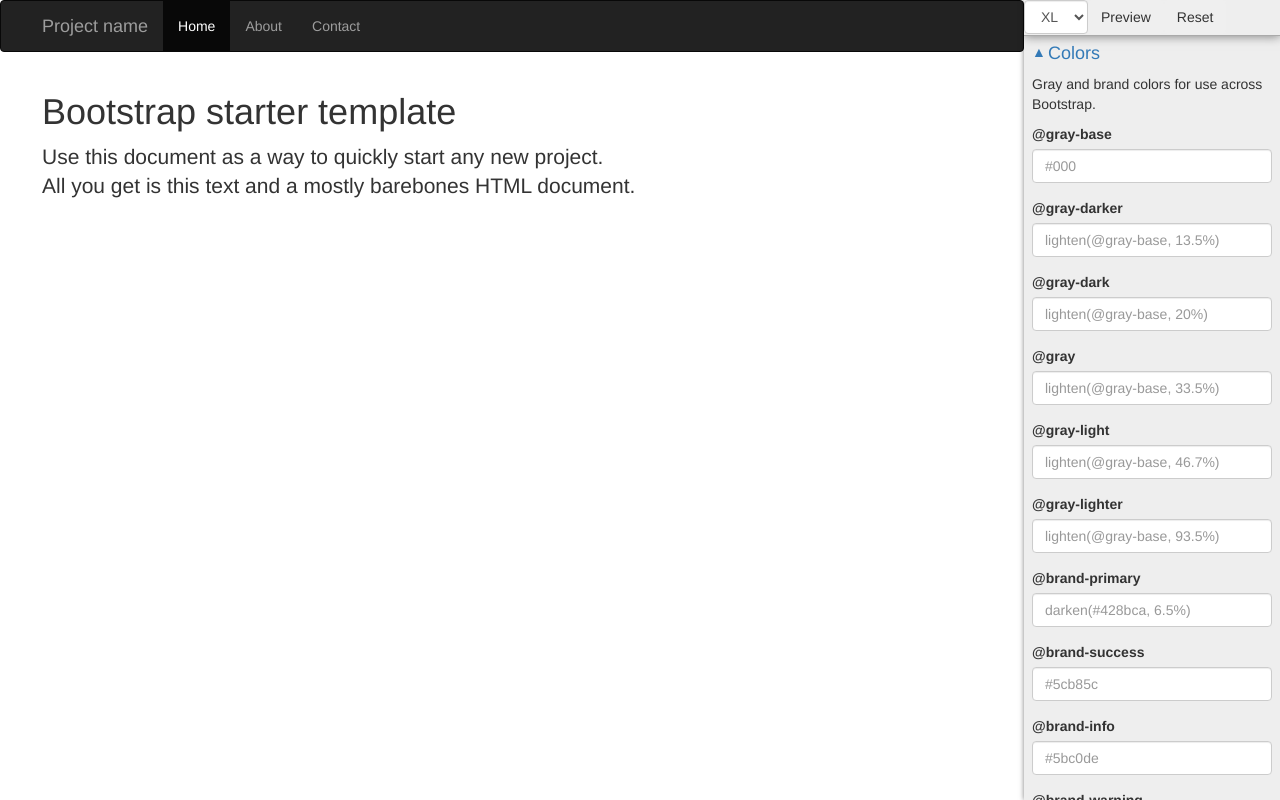
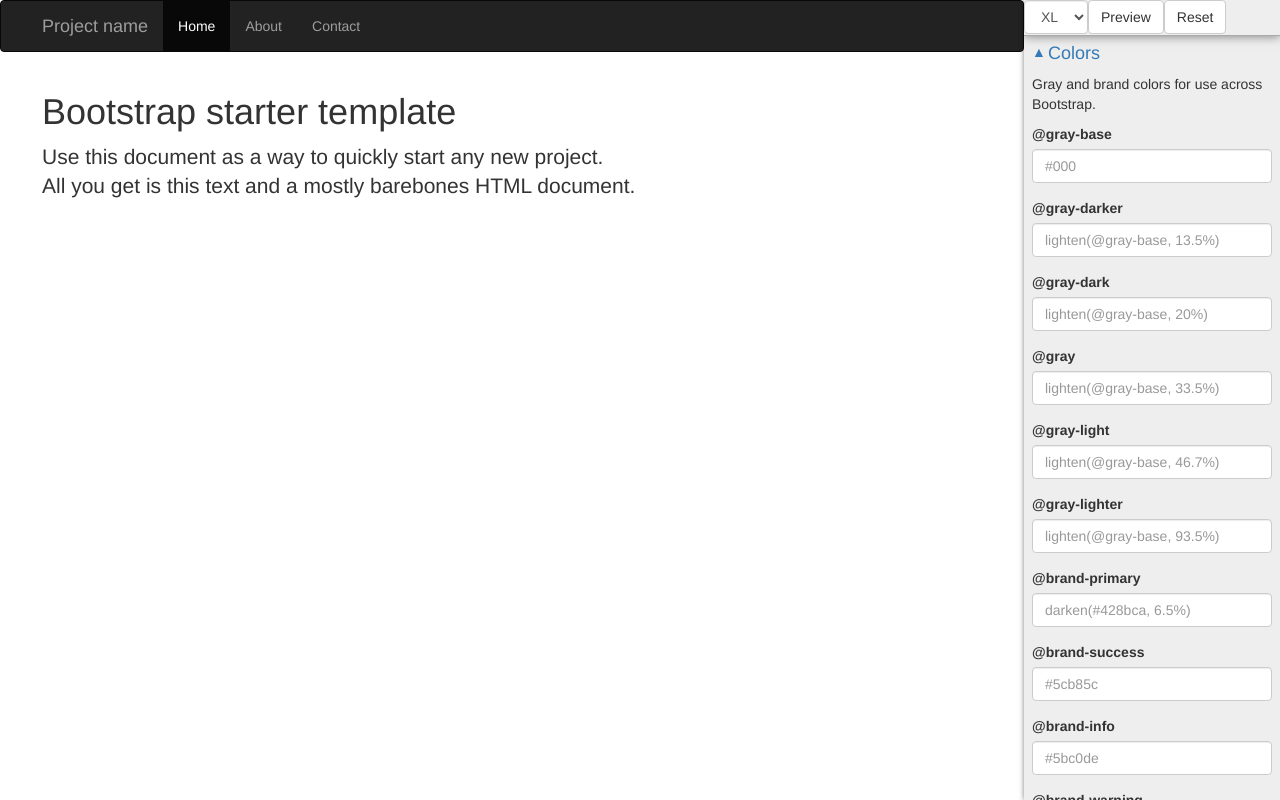
Before and after one commit to dabapps/betta, a website: page index.html in a window 1280 px wide. Drawn offline with Linux system fonts and the light colour scheme.

Commit message:
Change button classes

```diff
--- a/index.html
+++ b/index.html
@@ -15,8 +15,8 @@
       <div class="sidebar-menu">
         <div class="form-group">
           <select id="size-control" class="form-control size-control"></select>
-          <button id="preview-button" class="btn btn-small">Preview</button>
-          <button id="reset-button" class="btn btn-small">Reset</button>
+          <button id="preview-button" class="btn btn-small btn-default">Preview</button>
+          <button id="reset-button" class="btn btn-small btn-default">Reset</button>
         </div>
       </div>
       <div class="sidebar">
```
